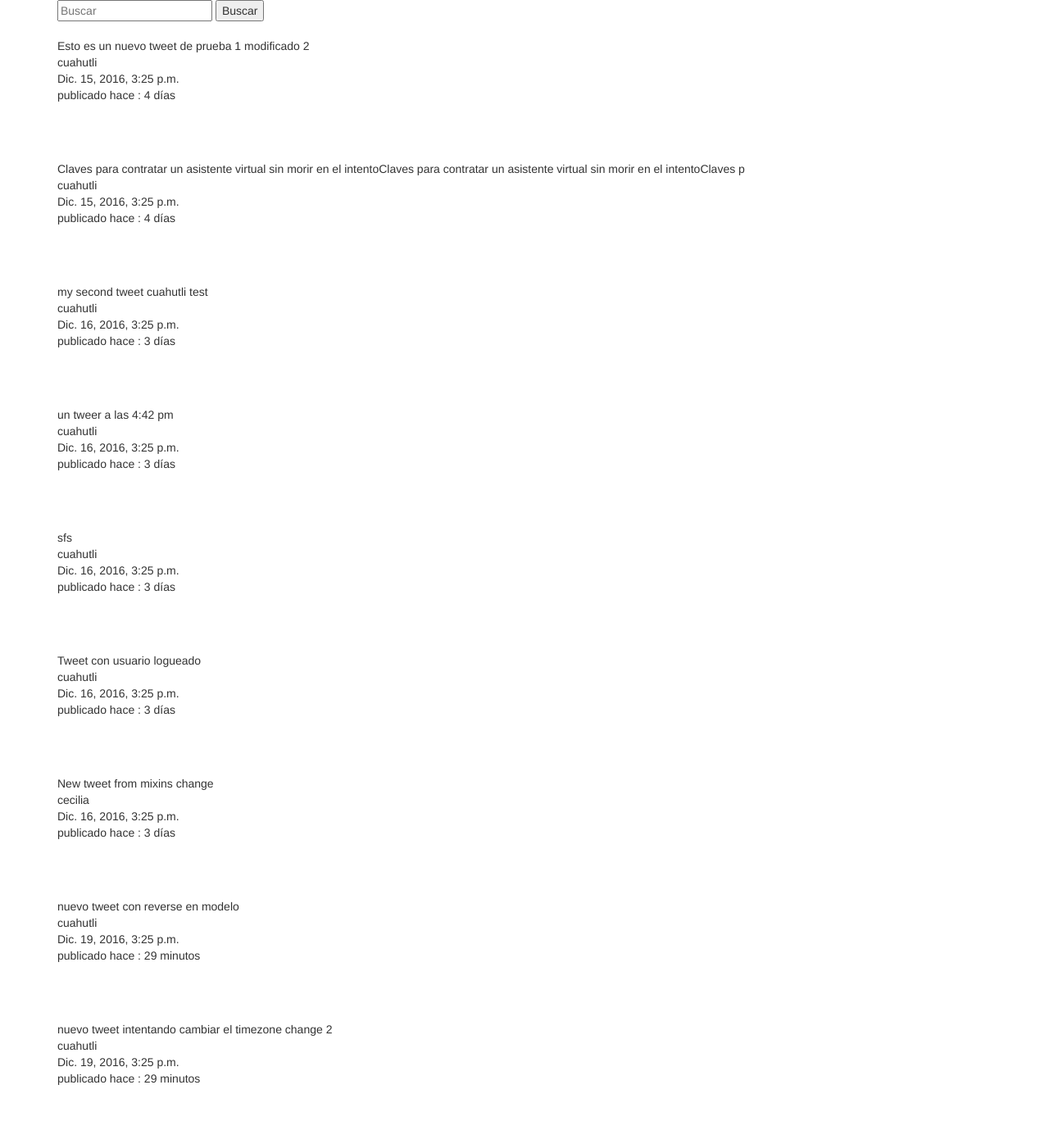
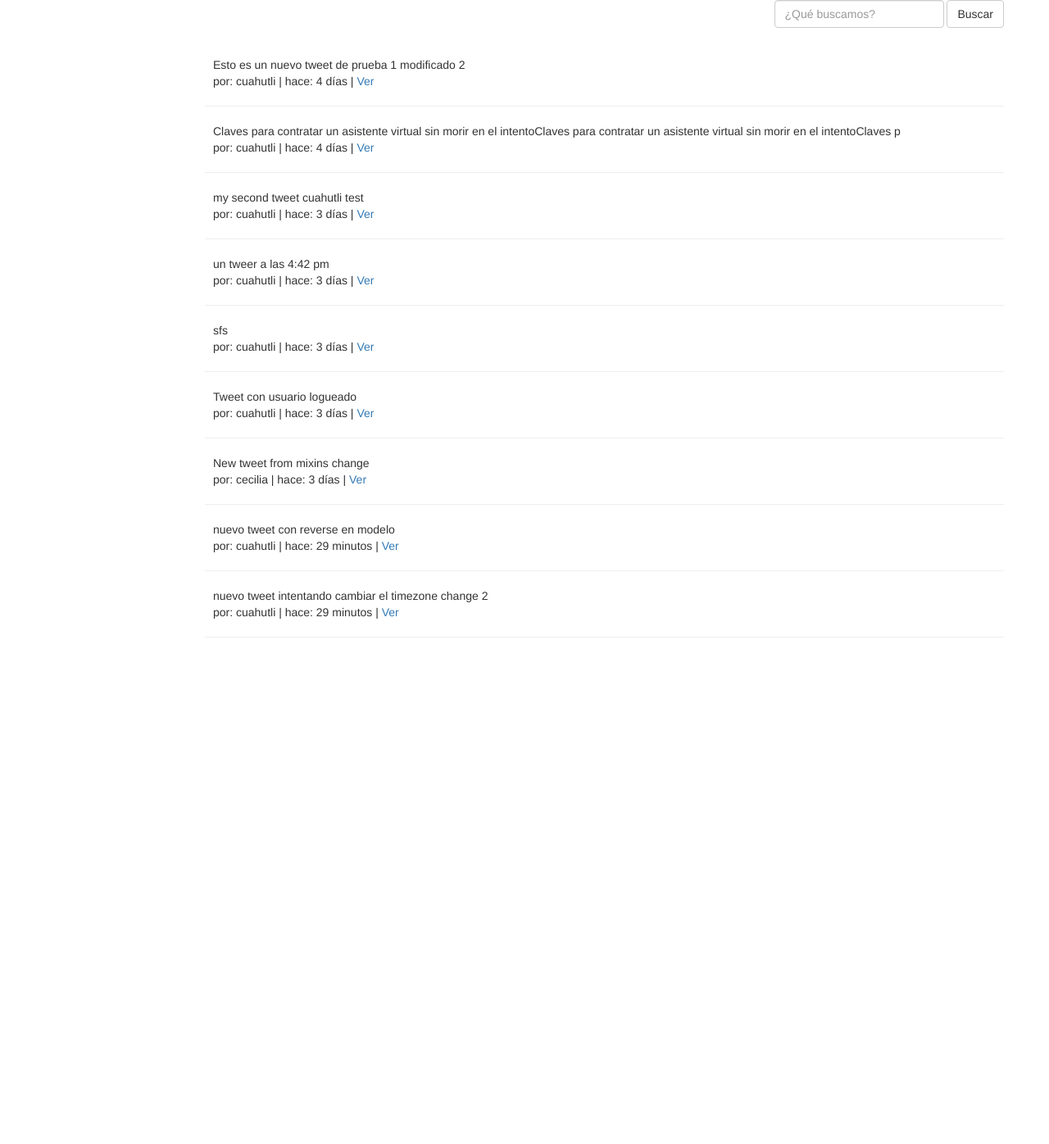
Before and after one commit to Cuahutli/cuahutweet, a Django app: page /tweet/ in a window 1280 px wide. Shown: the whole page at 82% size. After the commit the page ends 778 px from the top, so only its background shows below. Run offline with Django 3.2, Linux system fonts and the light colour scheme; data comes from the database, SQL or seed files in the repository; some libraries are stand-ins or nearby versions.

Commit message:
Implement a MediaObject tweeter and some styles

```diff
--- a/src/tweets/templates/tweets/search_form.html
+++ b/src/tweets/templates/tweets/search_form.html
@@ -1,4 +1,10 @@
-<form action="{% url 'tweet:list' %}" method="GET">
-    <input type="text" name="q" placeholder="Buscar" value="{{ request.GET.q }}" />
-    <input type="submit" value="Buscar" />
-</form>
+<div class="row">
+    <div class="col-sm-12 text-right">
+        <form class="form-inline" action="{% url 'tweet:list' %}" method="GET" >
+            <div class="form-group">
+                <input class="form-control" type="text" name="q" placeholder="¿Qué buscamos?" value="{{ request.GET.q }}" />
+            </div>
+            <input class="btn btn-default" type="submit" value="Buscar" />
+        </form>
+    </div>
+</div>
--- a/src/tweets/templates/tweets/tweet_list.html
+++ b/src/tweets/templates/tweets/tweet_list.html
@@ -1,12 +1,24 @@
 {% extends 'base.html' %}
 {% block content %}
+    <div class="row">
+        <div class="com-sm-8 col-sm-offset-2">
             {% include "tweets/search_form.html" %}
             <br />
-    {% for obj in object_list  %}
-        {{ obj.content }} <br/>
-        {{ obj.user }} <br/>
-        {{ obj.timestamp }} <br/>
-        <p> publicado hace : {{ obj.timestamp|timesince }} </p> <br/><br/><br/>
+            {% for object in object_list  %}
+                <div class="media">
+                  <div class="media-left">
+                    <a href="#">
+                        {% if object.image %}
+                            <img class="media-object" src="..." alt="...">
+                        {% endif %}
+                    </a>
+                  </div>
+                  <div class="media-body">
+                    {{ object.content }} <br />
+                      por: {{ object.user }} | hace: {{ object.timestamp|timesince }} | <a href="{{ object.get_absolute_url }}">Ver</a>
+                  </div>
+                </div>
+                <hr />
                 {% empty %}
                     {% if request.GET.q %}
                         <p> No se encontró ningún tweet que contenga el contenido buscado</p>
@@ -14,4 +26,6 @@
                         <p> No hay tweets en este momento</p>
                     {% endif %}
             {% endfor %}
+        </div>
+    </div>
 {% endblock content %}
```
Also changed, not shown: src/tweets/templates/tweets/list_view.html (+12 -5 lines). Lines whose indentation alone changed are shown as unchanged.
